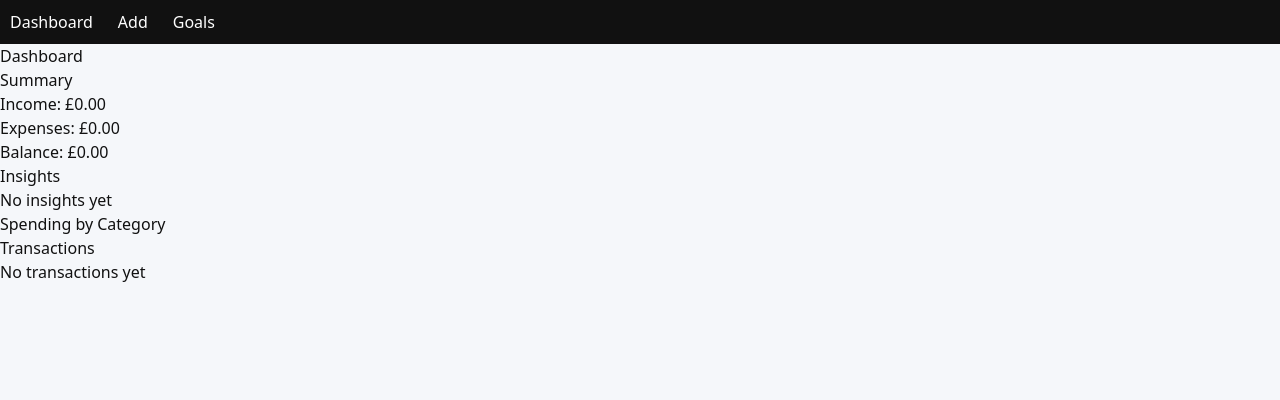
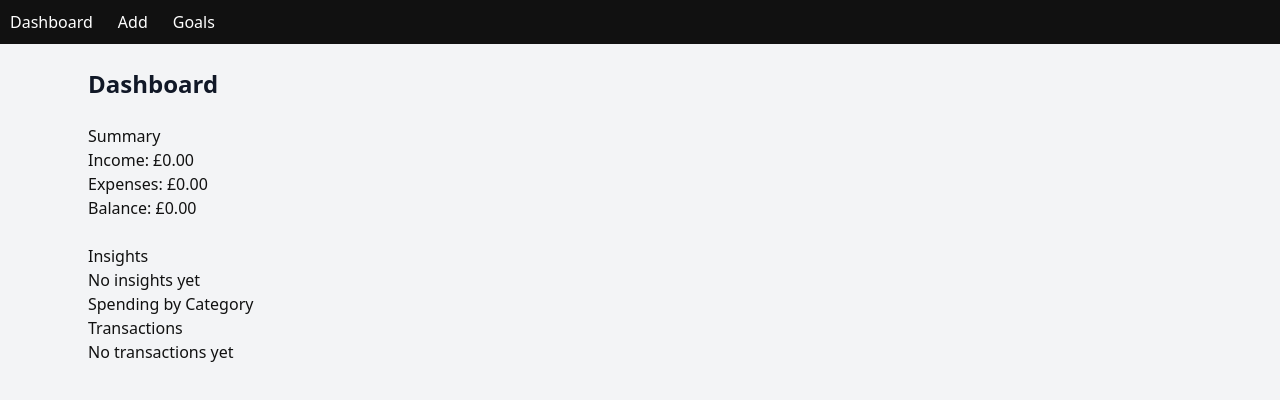
Before and after one commit to denichinv/ai-finance, a React (Vite) app in the folder ai-finance-app/client/: page / in a window 1280 px wide. Shown: the top 400 px of the page. Built offline with nearby package versions, Linux system fonts and the light colour scheme.

Commit message:
add dashboard layout container and spacing

```diff
--- a/ai-finance-app/client/src/pages/Dashboard.tsx
+++ b/ai-finance-app/client/src/pages/Dashboard.tsx
@@ -48,11 +48,14 @@ export default function Dashboard({ transactions }: Props) {
   }
 
   return (
-    <div>
-      <h1>Dashboard</h1>
+    <div className="min-h-screen bg-gray-100">
+      <div className="max-w-6xl mx-auto p-6">
+        <h1 className="text-2xl font-semibold text-gray-900 mb-6 ">
+          Dashboard
+        </h1>
 
         {/* 🔝 SUMMARY */}
-      <section>
+        <section className="mb-6">
           <h2>Summary</h2>
           <p>Income: £{totalIncome.toFixed(2)}</p>
           <p>Expenses: £{totalExpenses.toFixed(2)}</p>
@@ -110,5 +113,6 @@ export default function Dashboard({ transactions }: Props) {
           )}
         </section>
       </div>
+    </div>
   );
 }
```
Lines whose indentation alone changed are shown as unchanged.
